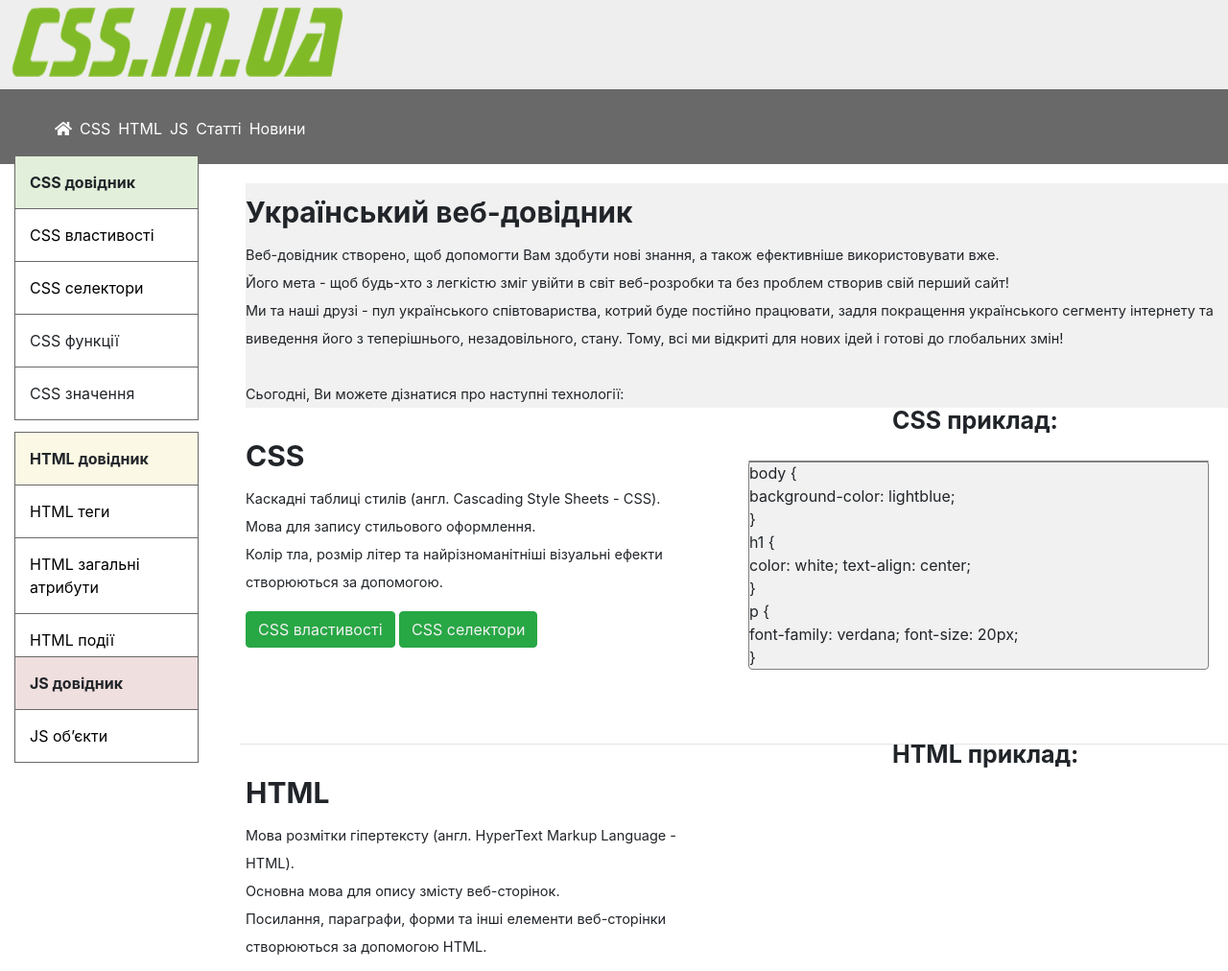
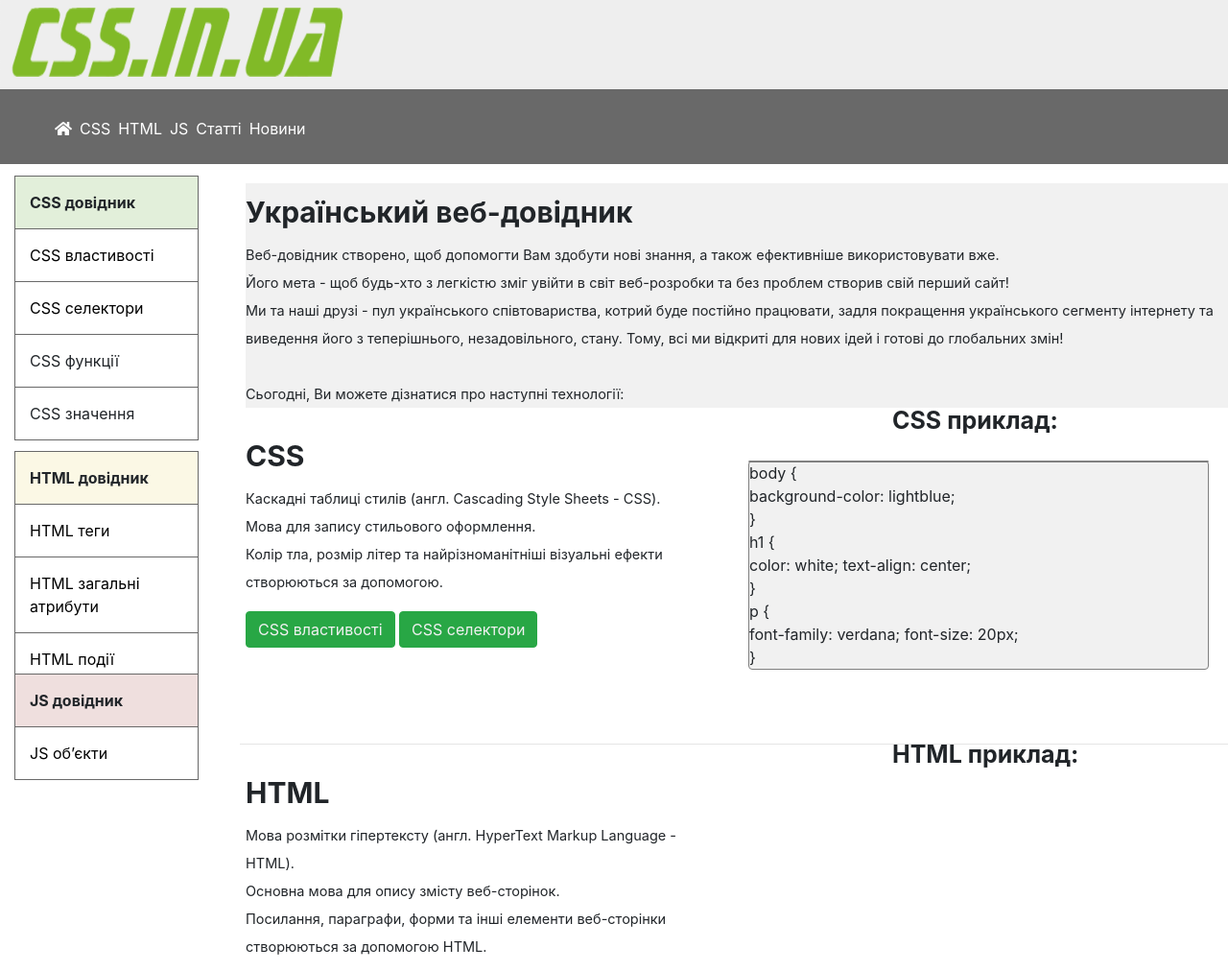
Before and after one commit to OWLsTyLe/first-, a Django app: page / in a window 1280 px wide. Shown: the top 1012 px of the page at 96% size. Run offline with Django 5.2, Linux system fonts and the light colour scheme; some libraries are stand-ins or nearby versions.

Commit message:
fix tables

```diff
--- a/my/main/templates/main/index.html
+++ b/my/main/templates/main/index.html
@@ -52,7 +52,7 @@
             <button  class="btn btn-success"><a href="{% url 'js' %}" style=" color: #f1f1f1; text-decoration: none;">JS теги</a></button>
          </div>
 </aside>
-<table class="first_table" style="position:absolute; top: 162px">
+<table class="first_table" style="position:absolute; top: 182.5px">
     <tr>
         <th style="background: #e2efda; text-decoration-color: #4a7543;" > CSS довідник</th>
     </tr>
@@ -70,7 +70,7 @@
     </tr>
 </table>
 
- <table class="first_table" style="position:absolute; top: 450px">
+ <table class="first_table" style="position:absolute; top: 470px">
     <tr>
         <th style="background: #fbf8e5; text-decoration-color:#a89671;"> HTML довідник</th>
     </tr>
@@ -86,7 +86,7 @@
      <br>
 
  </table> <br>
-  <table class="first_table" style="position:absolute; top: 684px">
+  <table class="first_table" style="position:absolute; top: 702px">
     <tr>
         <th style="background: #efdfde; text-decoration-color: #be8683;"> JS довідник</th>
     </tr>
```
